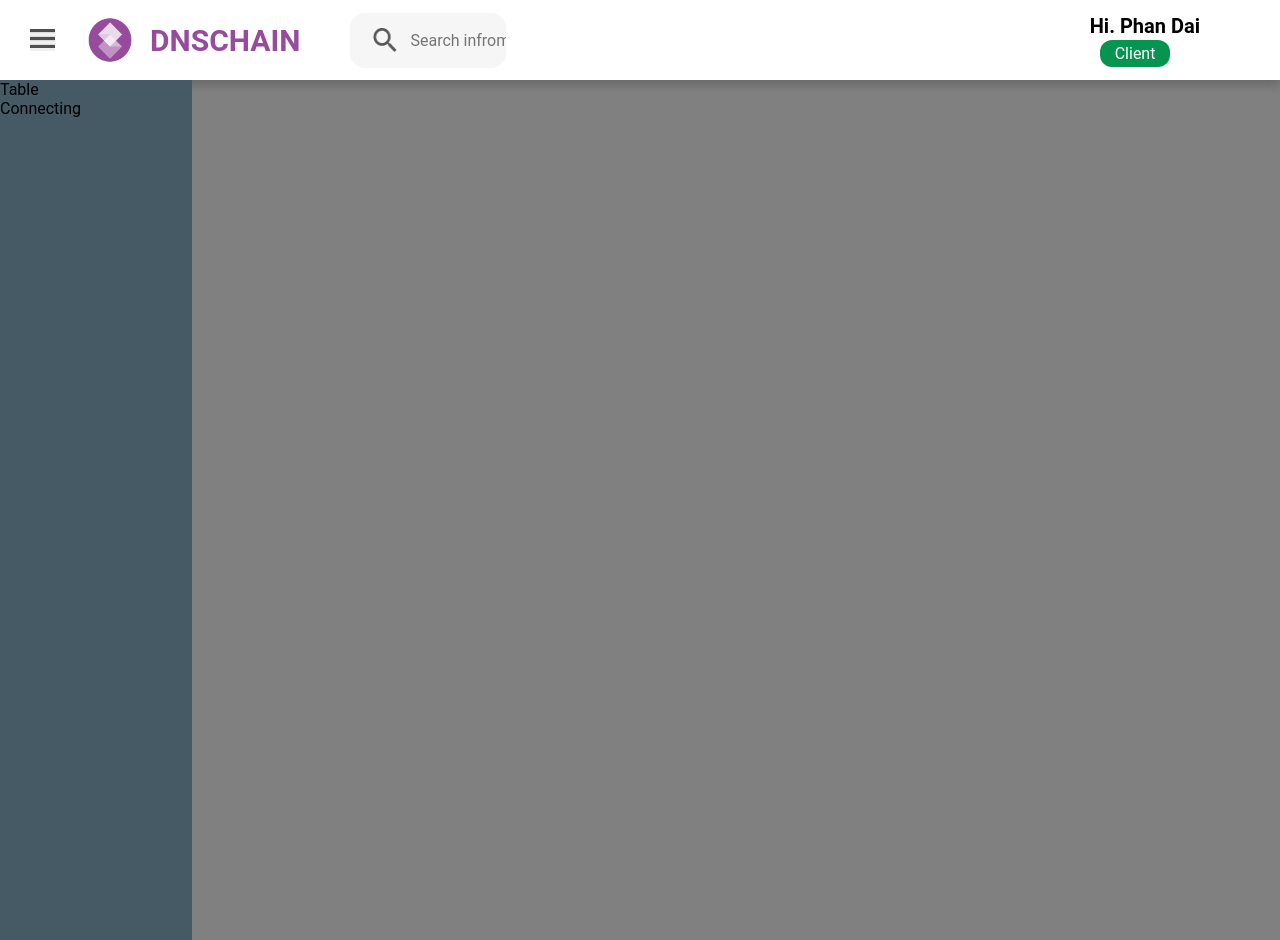
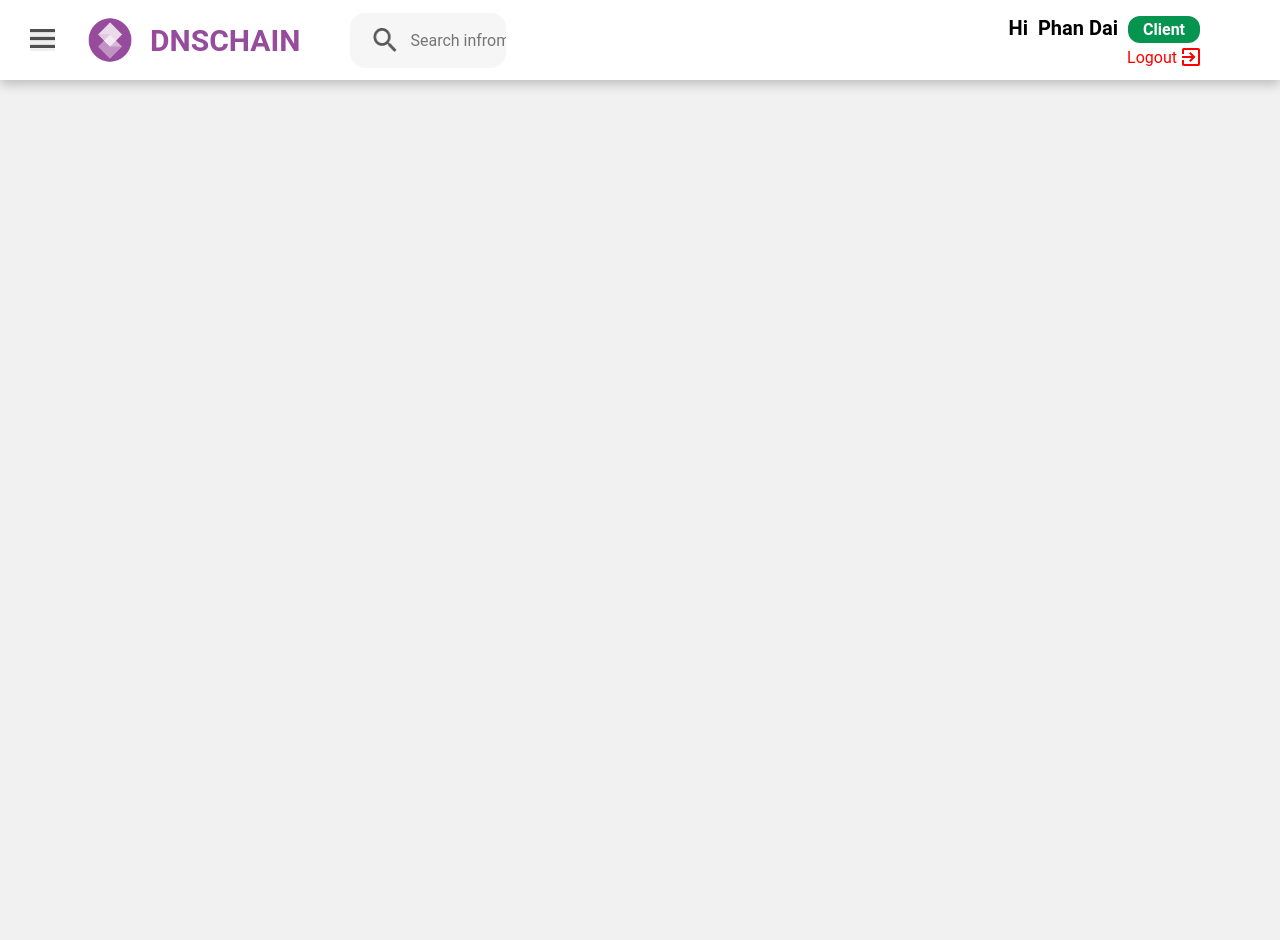
Before and after one commit to PerryPhan/Blockchain-DNS-thesis, a Flask app: template templates/client.html in a window 1280 px wide. Run offline with Flask 2, Linux system fonts and the light colour scheme; the template is opened without the code that fills it, so the values that code supplies are empty; some libraries are stand-ins or nearby versions.

Commit message:
[Phase1] Update previous task 45%

```diff
--- a/app.py
+++ b/app.py
@@ -4,21 +4,23 @@ from flask_session import Session
 from werkzeug.utils import redirect
 from business.model.account import AccountSchema
 from werkzeug.security import generate_password_hash, check_password_hash
-
+from datetime import timedelta
 # --------- SETTINGS --------------------------------------
 app = Flask(__name__)
 
 # Setting SESSION
+app.config['SESSION_PERMANENT'] = True
+app.permanent_session_lifetime = timedelta(minutes=30)
+# Setting DB
 app.config['SQLALCHEMY_DATABASE_URI'] = 'postgresql://postgres:1234@localhost/dnschain'
-app.config['SESSION_PERMANENT'] = False
-app.config['SESSION_TYPE'] = 'filesystem'
+app.config['SESSION_TYPE'] = 'sqlalchemy'
+db = SQLAlchemy(app)
+app.config['SESSION_SQLALCHEMY'] = db
+# Setting SESSION 2
 app.secret_key = 'super secret key'
 Session(app)
-# Setting DB
-db = SQLAlchemy(app)
 
 # --------- MODELS --------------------------------------
-
 
 class Account(db.Model):
     __tablename__ = 'accounts'
@@ -38,7 +40,6 @@ class Account(db.Model):
 
 # --------- BUSINESS -----------------------------------
 
-
 class AccountBusiness:
     def __init__(self):
         pass
@@ -51,9 +52,14 @@ class AccountBusiness:
         password = request.form.get(AccountSchema.PASSWORD)
         account = Account.query.filter(Account.email == email).all()
         # print("Account: ", account[0].password)
-        if check_password_hash(account[0].password, password):
+        if password and check_password_hash(account[0].password, password):
             return True
         return False
+
+    def getType(self, email):
+        account = Account.query.filter(
+            Account.email == email, Account.is_deleted == False).all()
+        return account[0].type_cd if account else -1
 
     def validateRegister(self, request):
         fullname = request.form.get(AccountSchema.FULLNAME)
@@ -162,15 +168,16 @@ accountBusiness = AccountBusiness()
 
 # --------- ROUTERS --------------------------------------
 
-
 @app.route('/')
 def home():
-    # if session and session.get("email"):
-    # return render_template('index.html')
-    return render_template('client.html')
-    # else:
-    #     return redirect('/login')
-
+    if session and session.get("email"):
+        type_cd = session.get("type_cd")
+        if type_cd and type_cd == 2:
+            return render_template('client.html')
+        else :
+            return render_template('index.html')
+    else:
+        return redirect('/login')
 
 
 @app.route('/register', methods=['POST', 'GET'])
@@ -193,18 +200,20 @@ def register():
 @app.route('/login', methods=['POST', 'GET'])
 def login():
     if request.method == 'POST':
-        # TODO : Encoding password & tokens maybe
         isPassed = accountBusiness.validateLogin(request)
         if isPassed:
             session['email'] = request.form.get(AccountSchema.EMAIL)
+            session['type_cd'] = accountBusiness.getType(session['email'])
             return redirect('/')
         return render_template('login.html', email=request.form.get(AccountSchema.EMAIL), message=AccountSchema.message['LO010001'], isSuccess=False)
     else:
         return render_template('login.html')
 
+
 @app.route('/logout')
 def logout():
     session.pop('email', None)
+    session.pop('type_cd', None)
     return redirect('/')
 
 if __name__ == "__main__":
--- a/static/css/client.css
+++ b/static/css/client.css
@@ -2,10 +2,12 @@
     width: 100%;
     height: 100%;
     overflow: hidden;
-    background-color: gray;
+    background-color: rgb(241, 241, 241);
 
     --client-search-input-bgcolor: #F6F6F6;
     --client-user-type-client-color: #069550;
+    --client-hovered-tab-title-bgcolor: #34424A;
+    --client-hovered-tab-title-after-bgcolor: #1A89C9
 }
 .client .header{
     width: 100%;
@@ -27,6 +29,7 @@
     background-color: none;
     border: none;
     outline: none;
+    cursor: pointer;
 }
 .client .header .left .logo{
     margin-left: 15px;
@@ -81,6 +84,17 @@
     display: flex;
     justify-content: flex-end;
 }
+
+.client .header .right .user .hello{
+    display: flex;
+    align-items: center;
+    font-size: 20px;
+    font-weight: 600;
+    margin-bottom: 5px;
+}
+.client .header .right .user .hello .name{
+    margin-left: 10px;
+}
 .client .header .right .user .type{
     background-color: rgb(219, 219, 219);
     width: fit-content;
@@ -88,13 +102,52 @@
     margin-top: 2px;
     margin-left: 10px;
     border-radius: 12px;
+    font-size: 16px;
     color: white;
 }
 .client .header .right .user .type.client{
     background-color: var(--client-user-type-client-color);
 }
+.client .header .right .user a{
+    color: #FF0000;
+    text-decoration: none;
+}
+.client .header .right .user a .img-box{
+    display: flex;
+    align-items: center;
+    justify-content: flex-end;
+}
+.client .header .right .user a .img-box img{
+    margin-left: 5px;
+}
 .client .aside{
-    width: 15%;
+    overflow: hidden;
+    width: 0%;
     height: 100%;
     background-color: #465A65;
 }
+.client .aside .tab-title{
+    cursor: pointer;
+    color: white;
+    padding: 20px;
+    margin-bottom: 5px;
+    border: 1px solid white;
+    transition: .2s;
+    position: relative;
+}
+.client .aside .tab-title:hover{
+    background-color: var(--client-hovered-tab-title-bgcolor);
+}
+.client .aside .tab-title.active{
+    padding-left: 30px;
+    background-color: var(--client-hovered-tab-title-bgcolor);
+}
+.client .aside .tab-title.active::after{
+    content: '';
+    position: absolute;
+    top:0;
+    left:0;
+    width: 10px;
+    height: 100%;
+    background-color: var(--client-hovered-tab-title-after-bgcolor);
+}
--- /dev/null
+++ b/static/js/client-helper.js
@@ -0,0 +1,18 @@
+$('#menu-toggler').click(function(){
+    let aside = $('.client .aside');
+    if( aside.hasClass('asideSlidetoRight') ){
+        aside.removeClass('asideSlidetoRight')
+        aside.addClass('asideSlidetoLeft')
+    }else if( aside.hasClass('asideSlidetoLeft')) {
+        aside.removeClass('asideSlidetoLeft')
+        aside.addClass('asideSlidetoRight')
+    }else{
+        aside.addClass('asideSlidetoRight')
+    }
+    // .toggleClass('hide');
+})
+
+$('.tab-title').click( function(){
+    $('.tab-title').removeClass('active');
+    $(this).addClass('active');
+})
--- a/templates/client.html
+++ b/templates/client.html
@@ -4,7 +4,7 @@ block body %}
   <div class="header">
     <div class="left">
       <div class="menu-btn">
-        <button>
+        <button id="menu-toggler">
           <img src="{{url_for('static',filename='img/menu-icon.png')}}" alt="btn-menu-img" />
         </button>
       </div>
@@ -31,17 +31,29 @@ block body %}
     </div>
     <div class="right">
       <div class="user">
-        <h3 class="hello">Hi. <span class="name">Phan Dai</span></h3>
-        <div class="type client">Client</div>
+        <div class="hello">Hi <div class="name">Phan Dai</div><div class="type client">Client</div></div>
+        <a href="/logout">
+          <div class="img-box">
+            Logout
+            <img src="{{url_for('static',filename='img/logout-icon.png')}}" alt="logout-icon">
+          </div>
+        </a>
       </div>
     </div>
   </div>
-  <div class="aside">
-    <div class="tab-title">Table</div>
-    <div class="tab-title">Connecting</div>
+  <div class="aside animation">
+    <div class="tab-title active">
+      <h3>Table</h3>
+    </div>
+    <div class="tab-title">
+      <h3>Connecting</h3>
+    </div>
   </div>
   <div class="main">
     <table></table>
   </div>
 </div>
 {% endblock %}
+{% block script %}
+<script src="{{url_for('static',filename='js/client-helper.js')}}"></script>
+{% endblock %}
```
Also changed, not shown: static/css/animation.css (+33 -0 lines), static/img/logout-icon.png (added), 1 other file.
